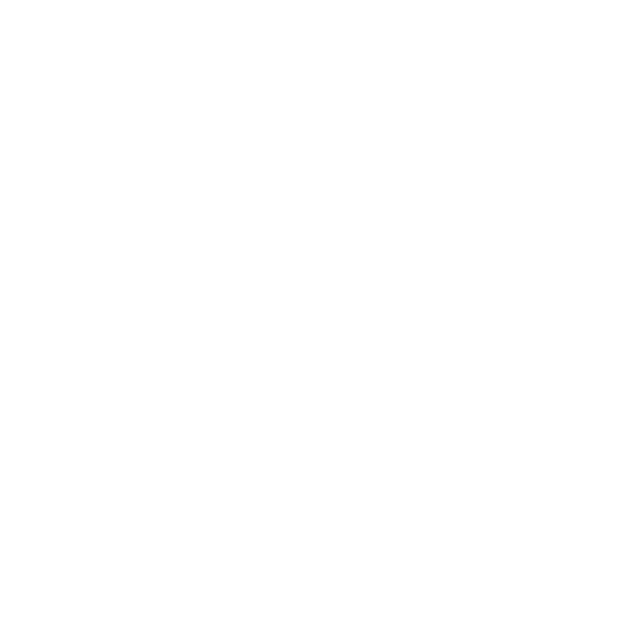
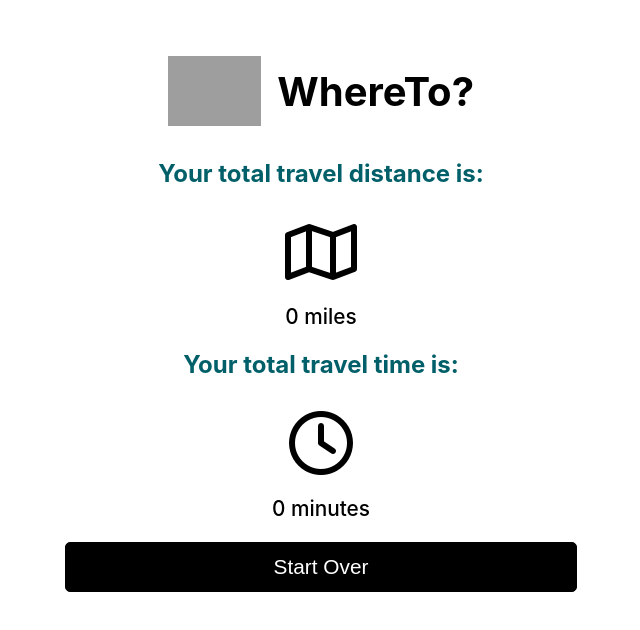
Before and after one commit to andrebraga7/where-to-ts, a React (Create React App) app: page /result in a window 1280 px wide. Shown: the top 630 px of the page, without its empty margins (319-959 px from the left). Built offline with nearby package versions, Linux system fonts and the light colour scheme; grey boxes are pictures that could not be loaded.

Commit message:
Refactor Result component

```diff
--- a/src/App.tsx
+++ b/src/App.tsx
@@ -2,20 +2,15 @@
 import { Routes, Route } from "react-router-dom"
 import { Landing } from "./components/Landing"
 import { Planning } from "./components/Planning"
-// import Results from "./components/Results";
+import { Result } from "./components/Result"
 
 function App() {
-  // const [currentView, setCurrentView] = useState("landing")
-  // const [result, setResult] = useState("");
-
   return (
-    // To avoid using extra libraries like react-router-dom I used a ternary condition
-    // to check the property of the currentView and load the appropriate view component
     <div className={styles.App}>
       <Routes>
         <Route path="/" element={<Landing />} />
         <Route path="/planning" element={<Planning />} />
-        <Route path="/result" element={null} />
+        <Route path="/result" element={<Result />} />
       </Routes>
     </div>
   )
--- a/src/components/Planning/Planning.tsx
+++ b/src/components/Planning/Planning.tsx
@@ -50,9 +50,7 @@
     // Split the result string into an array and remove the empty element at the end
     const parsed = data.split(";").slice(0, -1)
 
-    parsed.length === postcodes.length - 1
-      ? setResult(parsed)
-      : setResult(false)
+    parsed.length === postcodes.length - 1 ? setResult(parsed) : setResult(null)
     setHasLoaded(true)
     navigate("/result")
   }
--- /dev/null
+++ b/src/components/Result/Result.tsx
@@ -0,0 +1,74 @@
+import { useResult } from "../../contexts/ResultContext"
+import { useNavigate } from "react-router-dom"
+import styles from "../../styles/Results.module.scss"
+import btnStyles from "../../styles/Button.module.scss"
+import { Header } from "../Header"
+
+export const Result = () => {
+  const { result } = useResult()
+  const navigate = useNavigate()
+
+  const totalMinutesArray: number[] = []
+  const totalDistanceArray: number[] = []
+
+  if (result) {
+    result.map((item) => {
+      const newItem = item.split(",")
+      totalMinutesArray.push(parseInt(newItem[0]))
+      totalDistanceArray.push(parseFloat(newItem[1]))
+      return null
+    })
+  }
+
+  const totalMinutes = totalMinutesArray.reduce((acc, curr) => acc + curr, 0)
+  const totalDistance = totalDistanceArray.reduce((acc, curr) => acc + curr, 0)
+
+  // Convert total minutes into hours and minutes
+  const totalHoursMinutes = (time: number) => {
+    const hours = Math.floor(time / 60)
+    const minutes = time % 60
+    return { hours, minutes }
+  }
+
+  const totalTime = totalHoursMinutes(totalMinutes)
+
+  return (
+    <div>
+      <Header />
+
+      {result ? (
+        <div className={styles.Container}>
+          <h2 className={styles.SubHeading}>Your total travel distance is:</h2>
+          <i className={`${styles.Icon} fa-regular fa-map`}></i>
+          <p className={styles.Results}>{totalDistance} miles</p>
+
+          <h2 className={styles.SubHeading}>Your total travel time is:</h2>
+          <i className={`${styles.Icon} fa-regular fa-clock`}></i>
+          {totalTime.hours === 0 ? (
+            <p className={styles.Results}>{totalMinutes} minutes</p>
+          ) : (
+            <p className={styles.Results}>
+              {totalTime.hours} hours and {totalTime.minutes} minutes
+            </p>
+          )}
+        </div>
+      ) : (
+        <div className={styles.Container}>
+          <i
+            className={`${styles.Triangle} fa-solid fa-triangle-exclamation`}
+          ></i>
+          <p>Oh dear! We seam to have a flat tyre...</p>
+          <p>Please verify that all postcodes are valid and try again</p>
+        </div>
+      )}
+
+      <button
+        className={`${btnStyles.Button} ${btnStyles.Black}`}
+        // When user clicks button currentView updates to landing and trigers component reload
+        onClick={() => navigate("/")}
+      >
+        Start Over
+      </button>
+    </div>
+  )
+}
--- /dev/null
+++ b/src/components/Result/index.ts
@@ -0,0 +1 @@
+export { Result } from './Result'
--- a/src/contexts/ResultContext.tsx
+++ b/src/contexts/ResultContext.tsx
@@ -7,8 +7,8 @@
 } from "react"
 
 type ResultType = {
-  result: string[] | boolean
-  setResult: Dispatch<SetStateAction<string[] | boolean>>
+  result: string[] | null
+  setResult: Dispatch<SetStateAction<string[] | null>>
 }
 
 export const ResultContext = createContext<ResultType>({
@@ -19,7 +19,7 @@
 export const useResult = () => useContext(ResultContext)
 
 export const ResultContextProvider = ({ children }: any) => {
-  const [result, setResult] = useState<string[] | boolean>([])
+  const [result, setResult] = useState<string[] | null>([])
 
   return (
     <ResultContext.Provider value={{ result, setResult }}>
```
